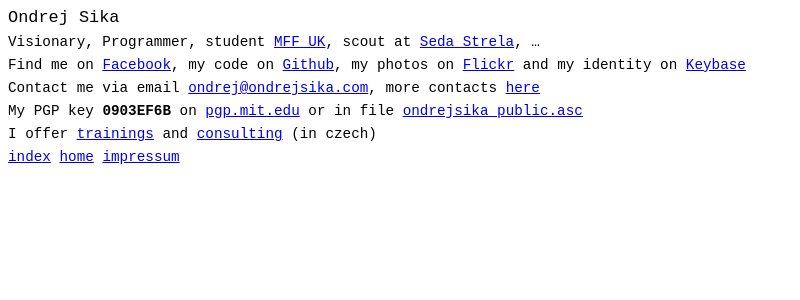
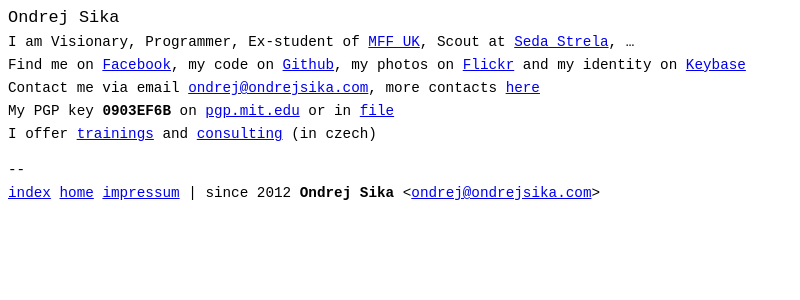
Before and after one commit to ondrejsika/ondrejsika.com, a Jekyll site: the page built from index.md, in a window 1280 px wide. Shown: the top 300 px of the page, without its empty margins (0-800 px from the left). Built offline with Jekyll 4.4.1, drawn with Linux system fonts in a browser that asks for light colours; Markdown is read by kramdown in place of the engine named in the settings; comment, search, counter and statistics services are not loaded.

Commit message:
homepage - add footer from default

```diff
--- a/_layouts/default.html
+++ b/_layouts/default.html
@@ -7,8 +7,5 @@
 <h1>Ondrej Sika</h1>
 {% endif %}
 {{content}}
-{% if page.nofooter %}
-{% else %}
 <p style="margin-top: 20px">--</p>
 <p class="footer"><a href="/site-index.html">index</a> <a href="/">home</a> <a href="/impressum.html">impressum</a> | since 2012 <b>Ondrej Sika</b> &lt;<a href="mailto:ondrej@ondrejsika.com">ondrej@ondrejsika.com</a>&gt;</p>
-{% endif %}
--- a/index.md
+++ b/index.md
@@ -1,17 +1,13 @@
 ---
 layout: default
-nofooter: true
 ---
 
-Visionary, Programmer, student [MFF UK](http://mff.cuni.cz), scout at [Seda Strela](http://sedastrela.cz), ...
-
+I am Visionary, Programmer, Ex-student of [MFF UK](http://mff.cuni.cz), Scout at [Seda Strela](http://sedastrela.cz), ...
 
 Find me on [Facebook](https://facebook.com/sikaondrej2), my code on [Github](https://www.github.com/ondrejsika), my photos on [Flickr](https://www.flickr.com/photos/ondrejsika/) and my identity on [Keybase](https://www.keybase.io/ondrejsika)
 
 Contact me via email <ondrej@ondrejsika.com>, more contacts [here](/contact.html)
 
-My PGP key __0903EF6B__ on [pgp.mit.edu](http://pgp.mit.edu/pks/lookup?op=vindex&search=0x775D8A020903EF6B) or in file [ondrejsika_public.asc](ondrejsika_public.asc)
+My PGP key __0903EF6B__ on [pgp.mit.edu](http://pgp.mit.edu/pks/lookup?op=vindex&search=0x775D8A020903EF6B) or in [file](ondrejsika_public.asc)
 
 I offer [trainings](/skoleni/) and [consulting](/konzultace/) (in czech)
-
-[index](/site-index.html) [home](/) [impressum](/impressum.html)
```
